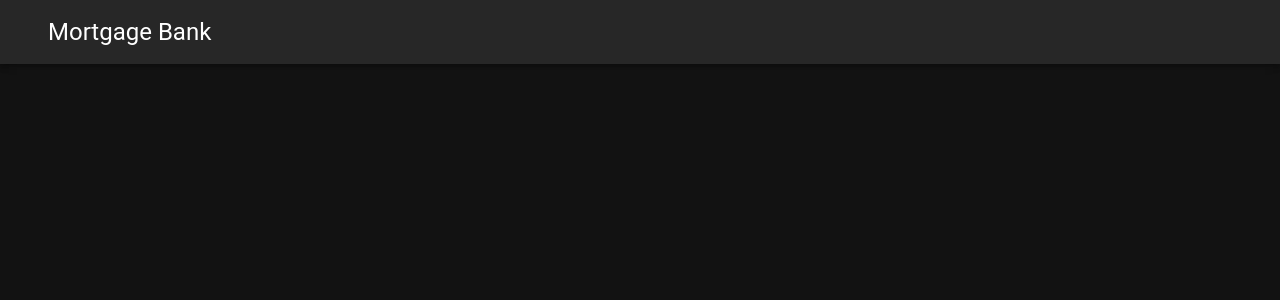
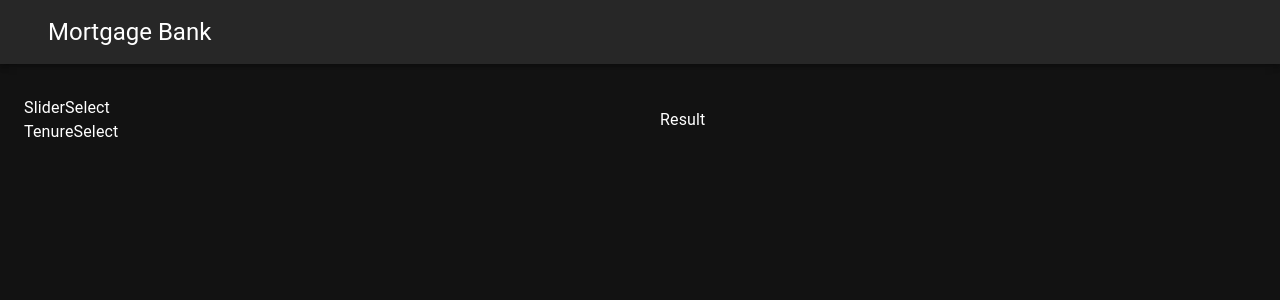
Before and after one commit to Marx-wrld/Mortgage-Bank, a React (Create React App) app in the folder mortgage-calc/: page / in a window 1280 px wide. Shown: the top 300 px of the page. Built offline with nearby package versions, Linux system fonts and the light colour scheme.

Commit message:
Importing all required  components to our App.js

```diff
--- a/mortgage-calc/src/App.js
+++ b/mortgage-calc/src/App.js
@@ -1,12 +1,34 @@
+import React from 'react';
+import { Grid } from "@mui/material";
+import { Container } from "@mui/system";
 import Navbar from './Components/Navbar';
+import Result from "./Components/Result";
+import SliderSelect from "./Components/SliderSelect";
+import TenureSelect from "./Components/TenureSelect";
+
 
 function App() {
   //Importing our Navbar component and rendering it to our app
   return (
     <div className="App">
      <Navbar />
+     <Container maxWidth="xl" sx={{marginTop:4}}> {/*Adding inline style to the container component in Material UI*/}
+      <Grid container spacing={5} alignItems="center">
+        <Grid item xs={12} md={6}>
+        {/* Grid component is used to create a responsive layout that adapts to different screen sizes*/}
+        {/*Grid container reps the parent elemet=nt while Grid item reps the child element while also spacing in between the grid items*/}
+          <SliderSelect />
+          <TenureSelect />
+          </Grid>
+          <Grid item xs={12} md={6}>
+          {/*xs means that the screen will take up the entire width of the screen on extra small screens*/}
+          {/*md means that the grid item will take up half the screen on medium and bigger screens */}
+          <Result />
+          </Grid>
+        </Grid>
+      </Container>
     </div>
   );
 }
 
-export default App;
+export default App
--- a/mortgage-calc/src/Components/Result.js
+++ b/mortgage-calc/src/Components/Result.js
@@ -0,0 +1,9 @@
+import React from 'react'
+
+const Result = () => {
+  return (
+    <div>Result</div>
+  )
+}
+
+export default Result
--- a/mortgage-calc/src/Components/SliderSelect.js
+++ b/mortgage-calc/src/Components/SliderSelect.js
@@ -0,0 +1,9 @@
+import React from 'react'
+
+const SliderSelect = () => {
+  return (
+    <div>SliderSelect</div>
+  )
+}
+
+export default SliderSelect
--- a/mortgage-calc/src/Components/TenureSelect.js
+++ b/mortgage-calc/src/Components/TenureSelect.js
@@ -0,0 +1,9 @@
+import React from 'react'
+
+const TenureSelect = () => {
+  return (
+    <div>TenureSelect</div>
+  )
+}
+
+export default TenureSelect
```
Also changed, not shown: mortgage-calc/src/Components/Common/SliderComponent.js (+11 -0 lines).
